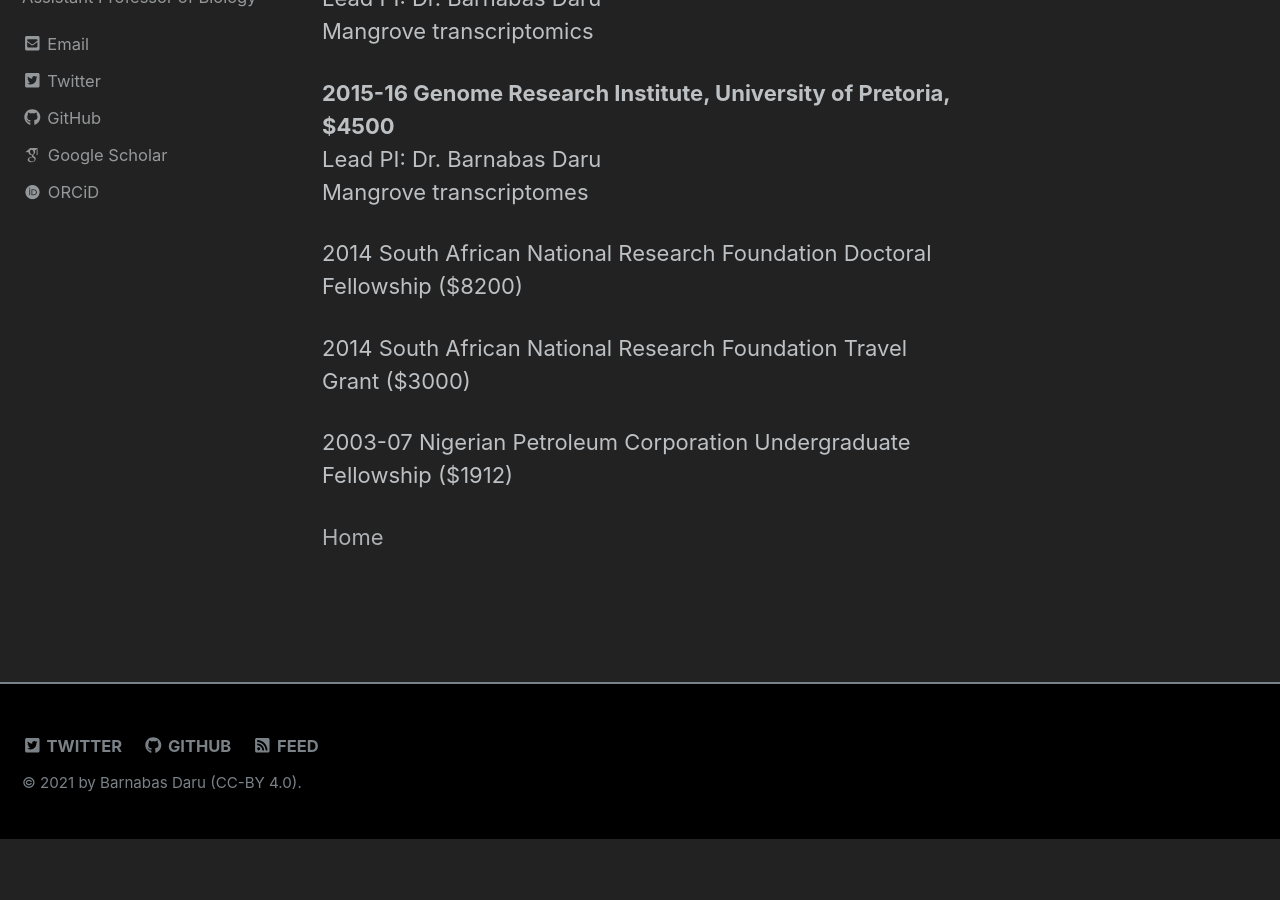
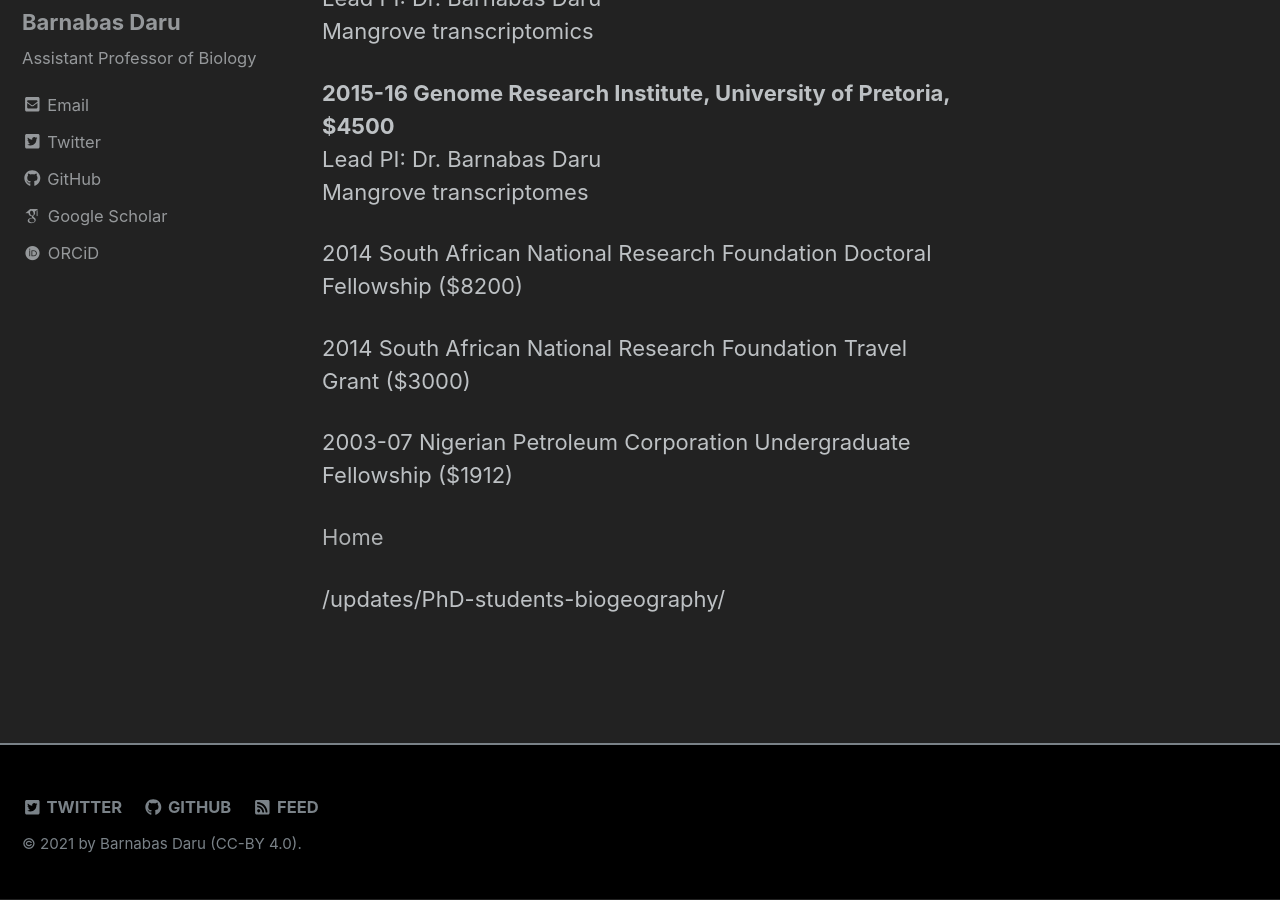
Before and after one commit to darunabas/darulab.github.io, a Jekyll site: the page built from _pages/funding.md, in a window 1280 px wide and 900 px high, scrolled down 1595 px. Built offline with Jekyll 4.4.1, drawn with Linux system fonts in a browser that asks for light colours; nearby versions of some CDN libraries; some web fonts are replaced; before the commit the page ends 2433 px from its top, so only the background shows below that.

Commit message:
Update funding.md

```diff
--- a/_pages/funding.md
+++ b/_pages/funding.md
@@ -52,3 +52,5 @@ Mangrove transcriptomes
 <nav>
 <a href="/_pages/publications.md">Home</a>
 </nav>
+
+{% post_url 2021-06-11-PhD-students-biogeography %}
```
